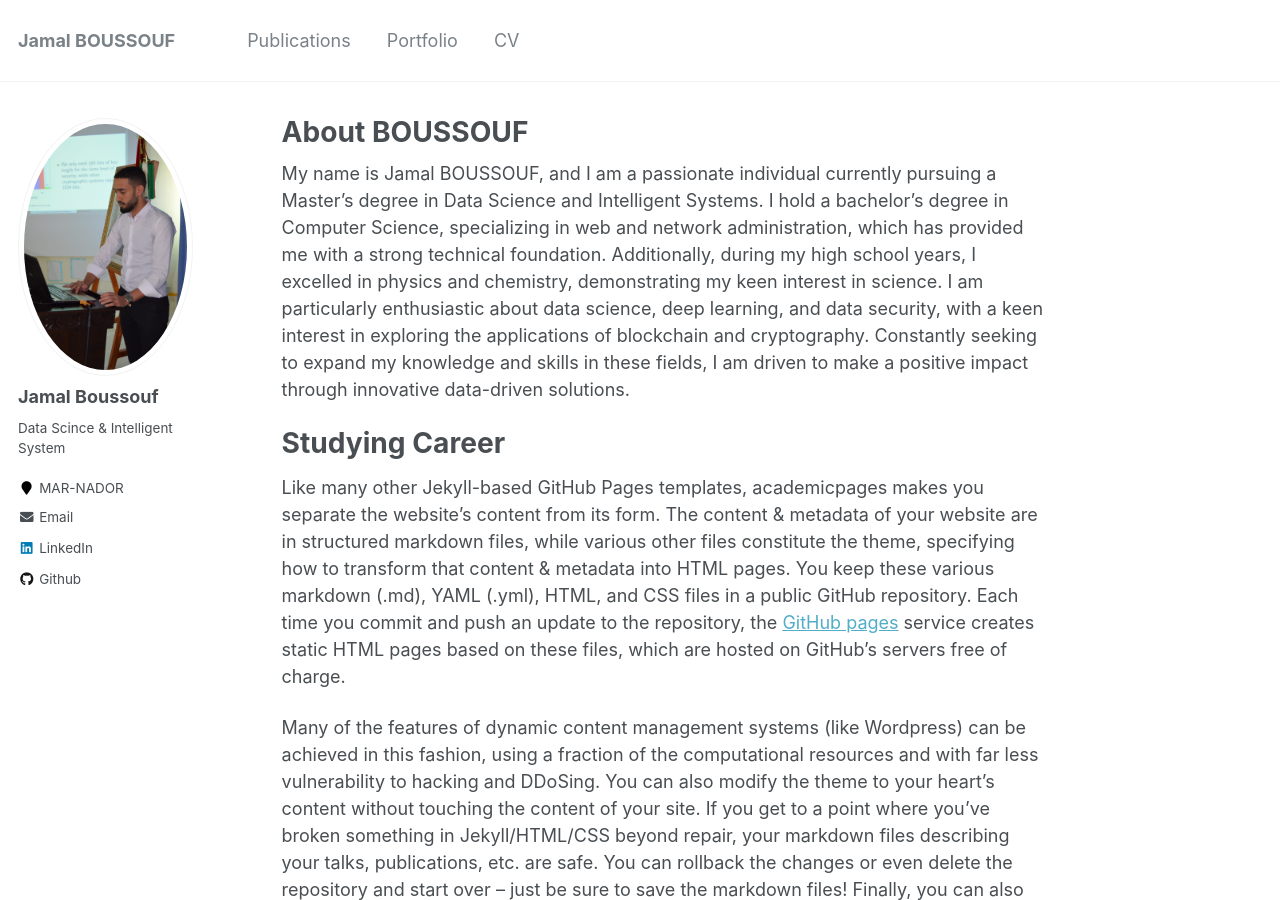
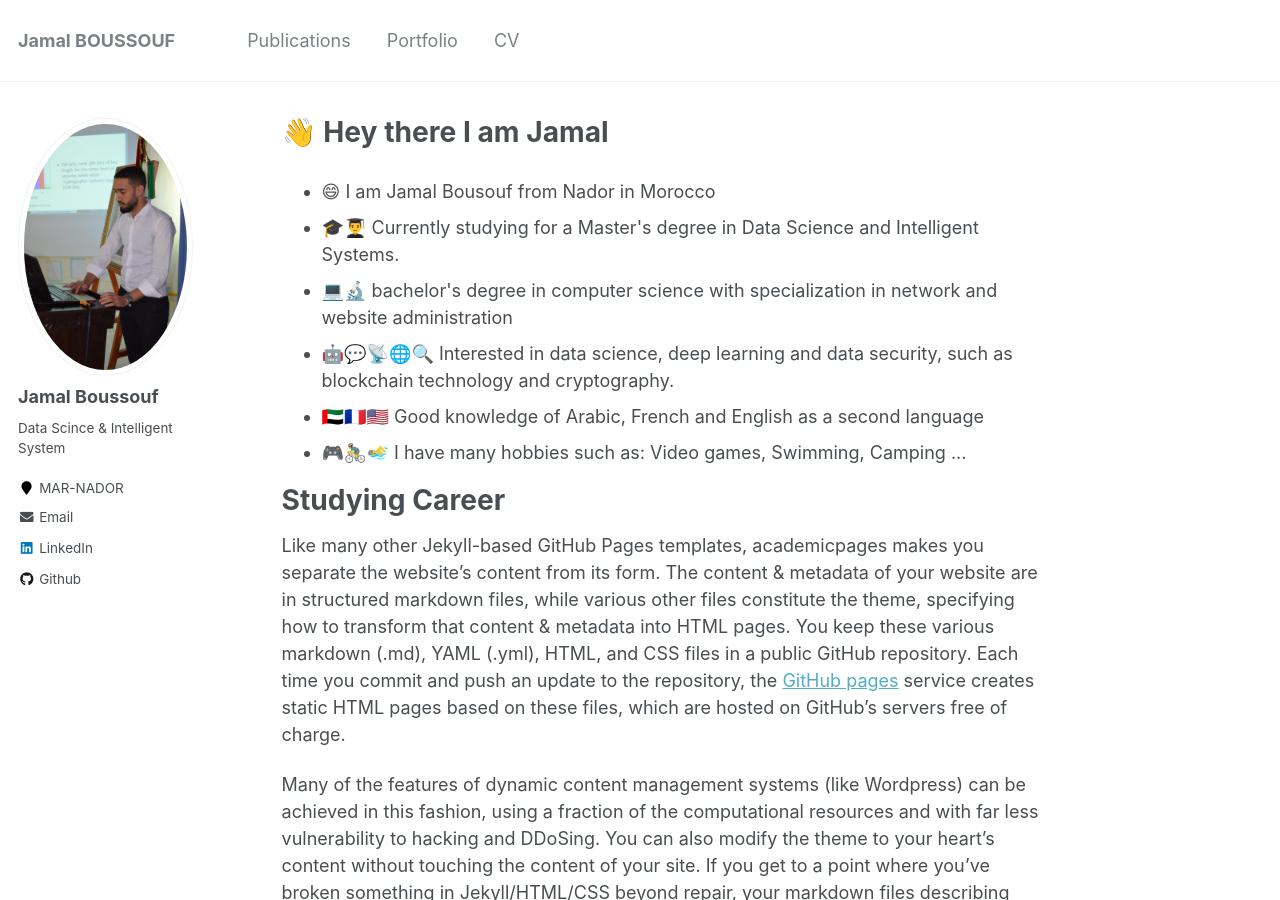
Before and after one commit to jboussouf/jboussouf.github.io, a Jekyll site: the page built from _pages/about.md, in a window 1280 px wide and 900 px high. Built offline with Jekyll 4.4.1, drawn with Linux system fonts in a browser that asks for light colours.

Commit message:
about me

```diff
--- a/_pages/about.md
+++ b/_pages/about.md
@@ -1,6 +1,6 @@
 ---
 permalink: /
-title: "About BOUSSOUF"
+title: "👋 Hey there I am Jamal"
 excerpt: "About me"
 author_profile: true
 redirect_from:
@@ -8,7 +8,14 @@ redirect_from:
   - /about.html
 ---
 
-My name is Jamal BOUSSOUF, and I am a passionate individual currently pursuing a Master's degree in Data Science and Intelligent Systems. I hold a bachelor's degree in Computer Science, specializing in web and network administration, which has provided me with a strong technical foundation. Additionally, during my high school years, I excelled in physics and chemistry, demonstrating my keen interest in science. I am particularly enthusiastic about data science, deep learning, and data security, with a keen interest in exploring the applications of blockchain and cryptography. Constantly seeking to expand my knowledge and skills in these fields, I am driven to make a positive impact through innovative data-driven solutions.
+<ul>
+  <li>😄 I am Jamal Bousouf from Nador in Morocco</li>
+  <li>🎓👨‍🎓 Currently studying for a Master's degree in Data Science and Intelligent Systems.</li>
+  <li>💻🔬 bachelor's degree in computer science with specialization in network and website administration</li>
+  <li>🤖💬📡🌐🔍 Interested in data science, deep learning and data security, such as blockchain technology and cryptography.</li>
+  <li> 🇦🇪🇫🇷🇺🇸 Good knowledge of Arabic, French and English as a second language</li>
+  <li> 🎮🚴‍♂️🏊‍♂️ I have many hobbies such as: Video games, Swimming, Camping ...</li>
+</ul>
 
 Studying Career
 ======
```
